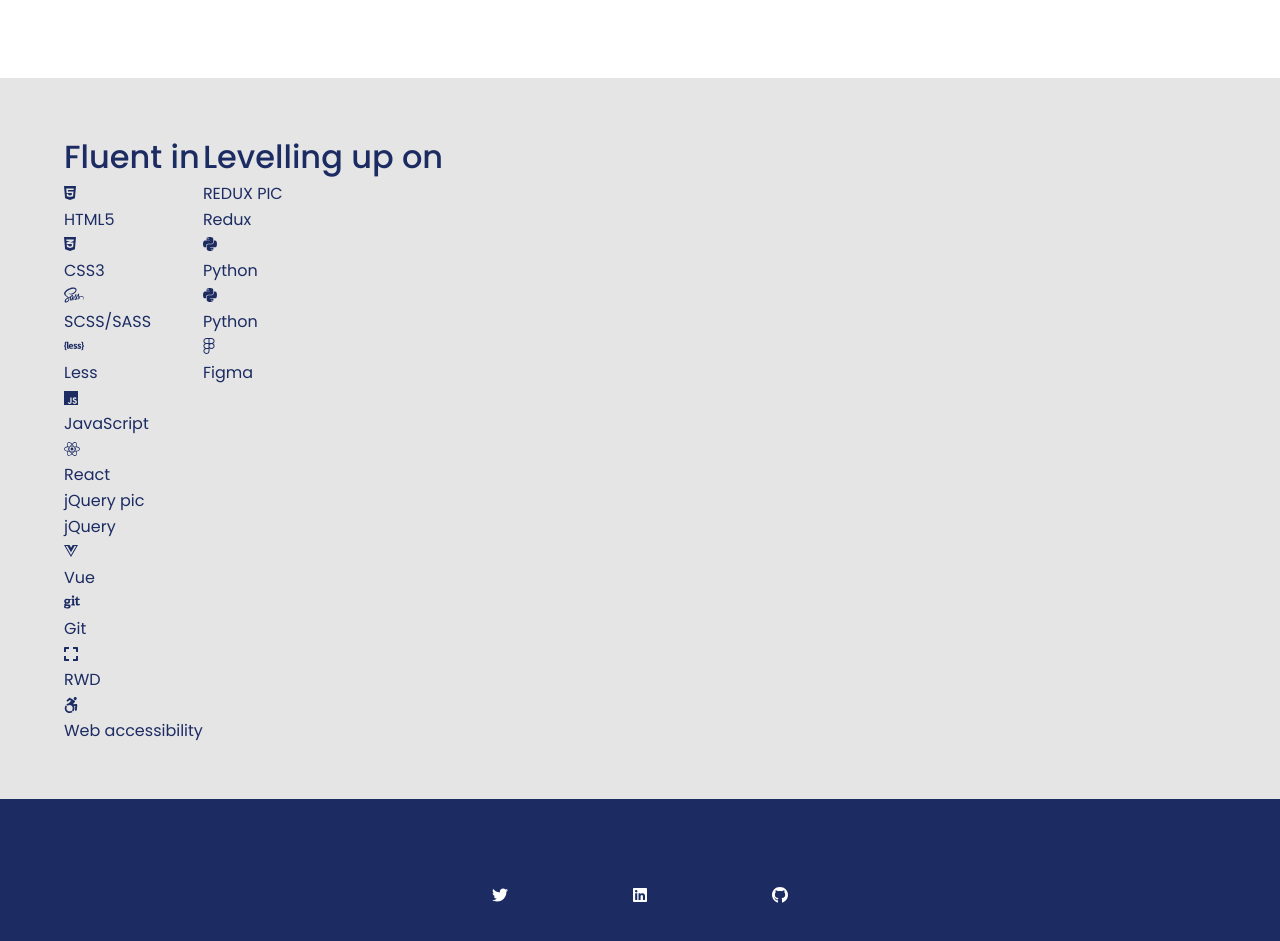
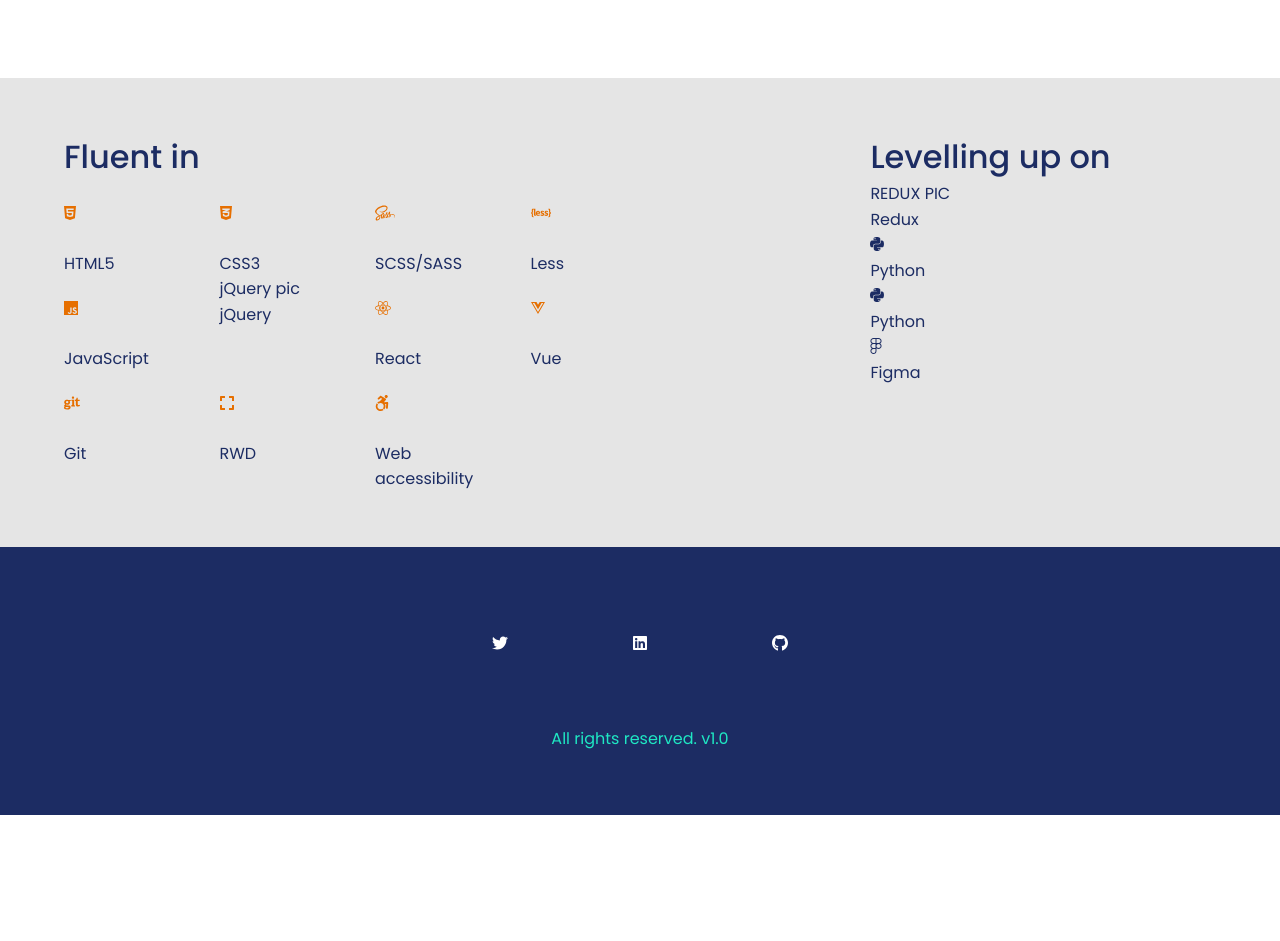
Before and after one commit to rashmi-webdev/vinayak-adimule-client1, a Next.js app: page / in a window 1280 px wide. Shown: the part 1720-2661 px from the top of the page. After the commit the page ends 2535 px from the top, so only its background shows below. Built offline with nearby package versions, Linux system fonts and the light colour scheme.

Commit message:
[it] some skill styles added

```diff
--- a/pages/index.js
+++ b/pages/index.js
@@ -112,12 +112,12 @@
                 <p>JavaScript</p>
               </li>
               <li>
+                jQuery pic
+                <p>jQuery</p>
+              </li>
+              <li>
                 <FontAwesomeIcon aria-hidden="true" icon={faReact} />
                 <p>React</p>
-              </li>
-              <li>
-                jQuery pic
-                <p>jQuery</p>
               </li>
               <li>
                 <FontAwesomeIcon aria-hidden="true" icon={faVuejs} />
--- a/styles/partials/_universal.scss
+++ b/styles/partials/_universal.scss
@@ -128,3 +128,29 @@
     width: 48px;
   }
 }
+
+.current {
+  display: flex;
+  flex-direction: column;
+  flex: 0 0 60%;
+  margin-right: 10%;
+  ul {
+    display: flex;
+    flex-wrap: wrap;
+  }
+  li {
+    flex: 0 0 20%;
+    margin-right: 2.5%;
+  }
+  svg {
+    width: 64px;
+    height: 64px;
+    color: $secondary-accent-text;
+  }
+}
+
+.future {
+  display: flex;
+  flex-direction: column;
+  flex: 0 0 30%;
+}
```
